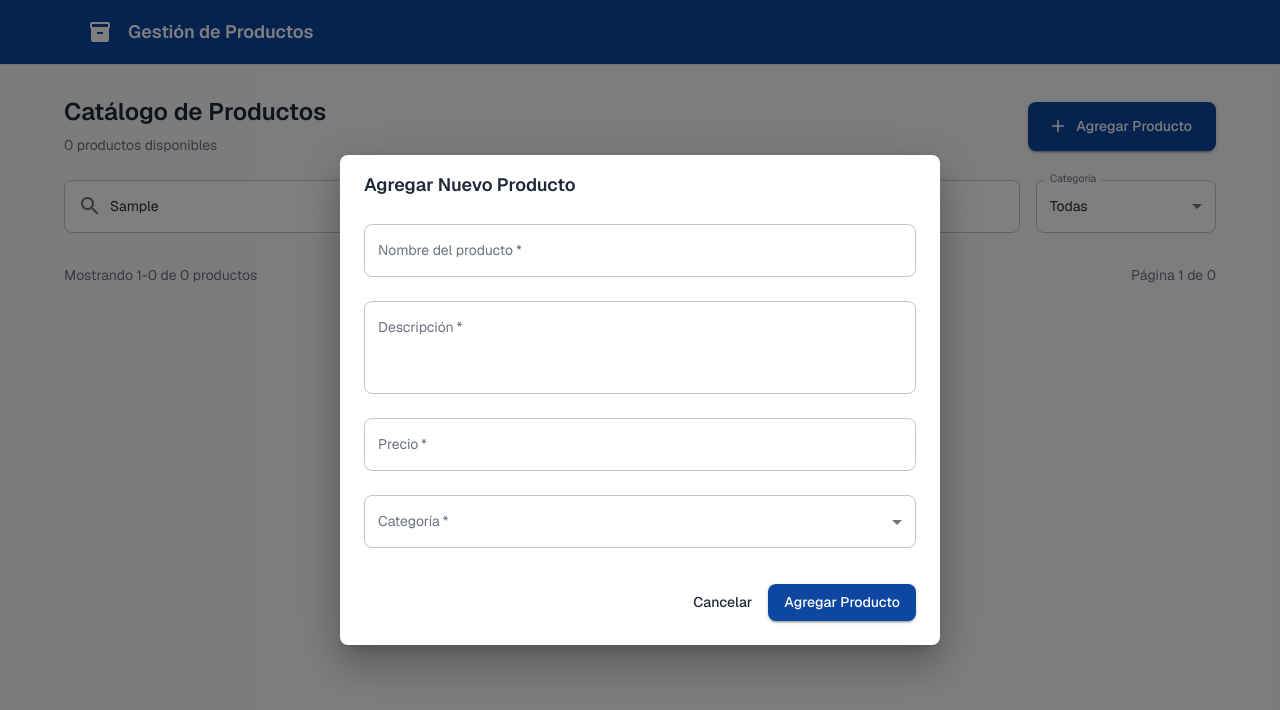
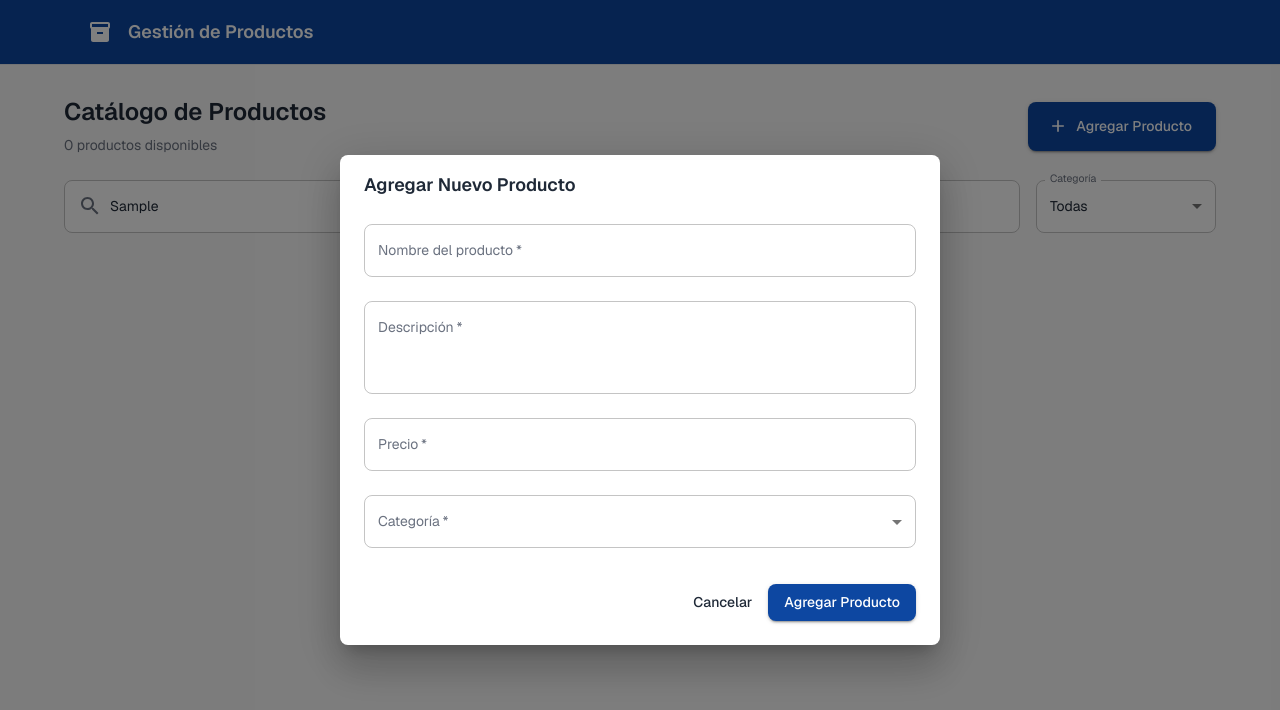
Before and after one commit to Stiven-Chacon/nextjs-products-management, a Next.js app: page / in a window 1280 px wide. Both pictures are taken after typing "Sample" into the empty fields and a click on the button "Agregar Producto". Shown: the top 710 px of the page. Built offline with nearby package versions, Linux system fonts and the light colour scheme.

Commit message:
feat(products-grid): add delete with confirm and empty state message

```diff
--- a/src/components/products/products-grid.tsx
+++ b/src/components/products/products-grid.tsx
@@ -14,16 +14,20 @@ import {
   Button,
 } from "@mui/material"
 import { useState } from "react"
-import { useAppSelector } from "@/lib/hooks"
+import { useAppDispatch, useAppSelector } from "@/lib/hooks"
 import { ProductCard } from "../cards/product-card"
+import { deleteProduct } from "@/lib/mock-data"
 
 
 const PRODUCTS_PER_PAGE = 12
 
 export function ProductsGrid() {
-  const { filteredProducts, } = useAppSelector((state) => state.products)
+  const dispatch = useAppDispatch()
+
+  const { filteredProducts, selectedCategory, searchTerm } = useAppSelector((state) => state.products)
+
   const [currentPage, setCurrentPage] = useState(1)
-
+  const [deletingProductId, setDeletingProductId] = useState<string | null>(null)
 
   const totalPages = Math.ceil(filteredProducts.length / PRODUCTS_PER_PAGE)
   const startIndex = (currentPage - 1) * PRODUCTS_PER_PAGE
@@ -35,8 +39,35 @@ export function ProductsGrid() {
     window.scrollTo({ top: 0, behavior: "smooth" })
   }
 
+  const handleDelete = (productId: string) => {
+    setDeletingProductId(productId)
+  }
+
+
+  const handleConfirmDelete = () => {
+    if (deletingProductId) {
+      dispatch(deleteProduct(deletingProductId))
+      setDeletingProductId(null)
+    }
+  }
+
 
   return (
+    <>
+      {filteredProducts.length === 0 ? (
+        <Box sx={{ textAlign: "center", py: 8 }}>
+          <Typography variant="h6" color="text.secondary" sx={{ mb: 1 }}>
+            No se encontraron productos
+          </Typography>
+          <Typography variant="body2" color="text.secondary">
+            {searchTerm
+              ? `No hay productos que coincidan con "${searchTerm}"`
+              : selectedCategory !== "Todas"
+                ? `No hay productos en la categoría "${selectedCategory}"`
+                : "No hay productos disponibles"}
+          </Typography>
+        </Box>
+      ) : (
         <Box>
           <Box sx={{ mb: 3, display: "flex", justifyContent: "space-between", alignItems: "center" }}>
             <Typography variant="body2" color="text.secondary">
@@ -49,10 +80,10 @@ export function ProductsGrid() {
           </Box>
 
           {/* Grid de productos */}
-      <Grid container spacing={3} sx={{mb: 4, width: "100%", mx: 0,  display: "flex", justifyContent: "space-between", alignItems: "center"  }}>
+          <Grid container spacing={3} sx={{ mb: 4, width: "100%", mx: 0, display: "flex", justifyContent: "space-between", alignItems: "center" }}>
             {currentProducts.map((product) => (
-          <Grid item xs={12} sm={6} md={4} lg={3} key={product.id} sx={{ display: "flex",  justifyContent: { xs: "center", sm: "flex-start" } }}>
-            <ProductCard product={product} />
+              <Grid item xs={12} sm={6} md={4} lg={3} key={product.id} sx={{ display: "flex", justifyContent: { xs: "center", sm: "flex-start" } }}>
+                <ProductCard product={product}  onDelete={handleDelete}/>
               </Grid>
             ))}
           </Grid>
@@ -86,6 +117,22 @@ export function ProductsGrid() {
             </Stack>
           )}
 
+
+          <Dialog open={!!deletingProductId} onClose={() => setDeletingProductId(null)} maxWidth="sm">
+            <DialogTitle>Confirmar Eliminación</DialogTitle>
+            <DialogContent>
+              <Typography>¿Estás seguro de que deseas eliminar este producto? Esta acción no se puede deshacer.</Typography>
+            </DialogContent>
+            <DialogActions>
+              <Button onClick={() => setDeletingProductId(null)}>Cancelar</Button>
+              <Button onClick={handleConfirmDelete} variant="contained" color="error">
+                Eliminar
+              </Button>
+            </DialogActions>
+          </Dialog>
+
         </Box>
+      )}
+    </>
   )
 }
--- a/src/lib/mock-data.ts
+++ b/src/lib/mock-data.ts
@@ -143,6 +143,10 @@ const productsSlice = createSlice({
       state.products.push(newProduct)
       productsSlice.caseReducers.filterProducts(state)
     },
+    deleteProduct: (state, action: PayloadAction<string>) => {
+      state.products = state.products.filter((product) => product.id !== action.payload)
+      productsSlice.caseReducers.filterProducts(state)
+    },
     setSelectedCategory: (state, action: PayloadAction<string>) => {
       state.selectedCategory = action.payload
       productsSlice.caseReducers.filterProducts(state)
@@ -171,5 +175,5 @@ const productsSlice = createSlice({
   },
 })
 
-export const { addProduct, setSelectedCategory, setSearchTerm } = productsSlice.actions
+export const { addProduct, deleteProduct, setSelectedCategory, setSearchTerm } = productsSlice.actions
 export default productsSlice.reducer
```
Lines whose indentation alone changed are shown as unchanged.
